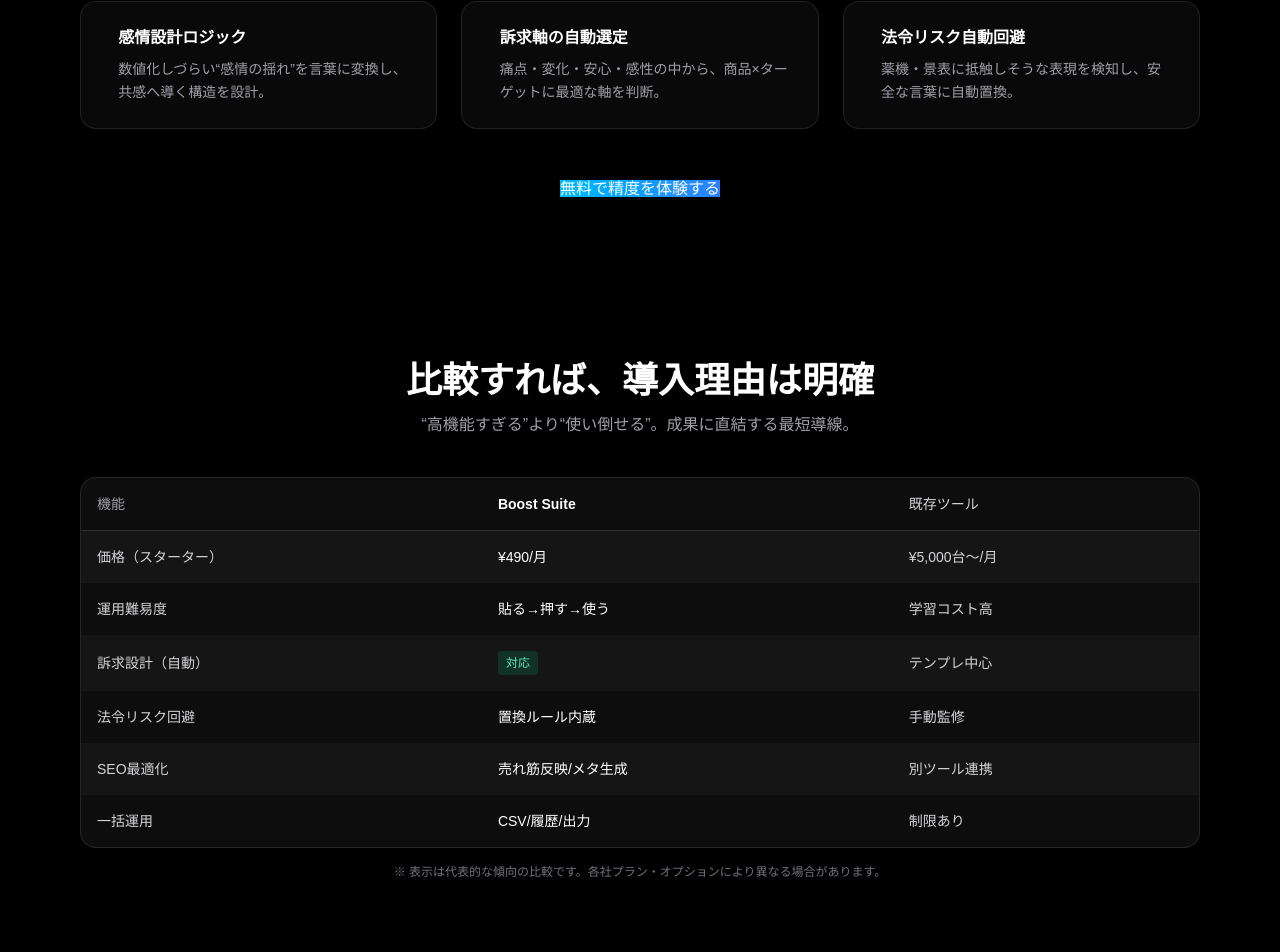
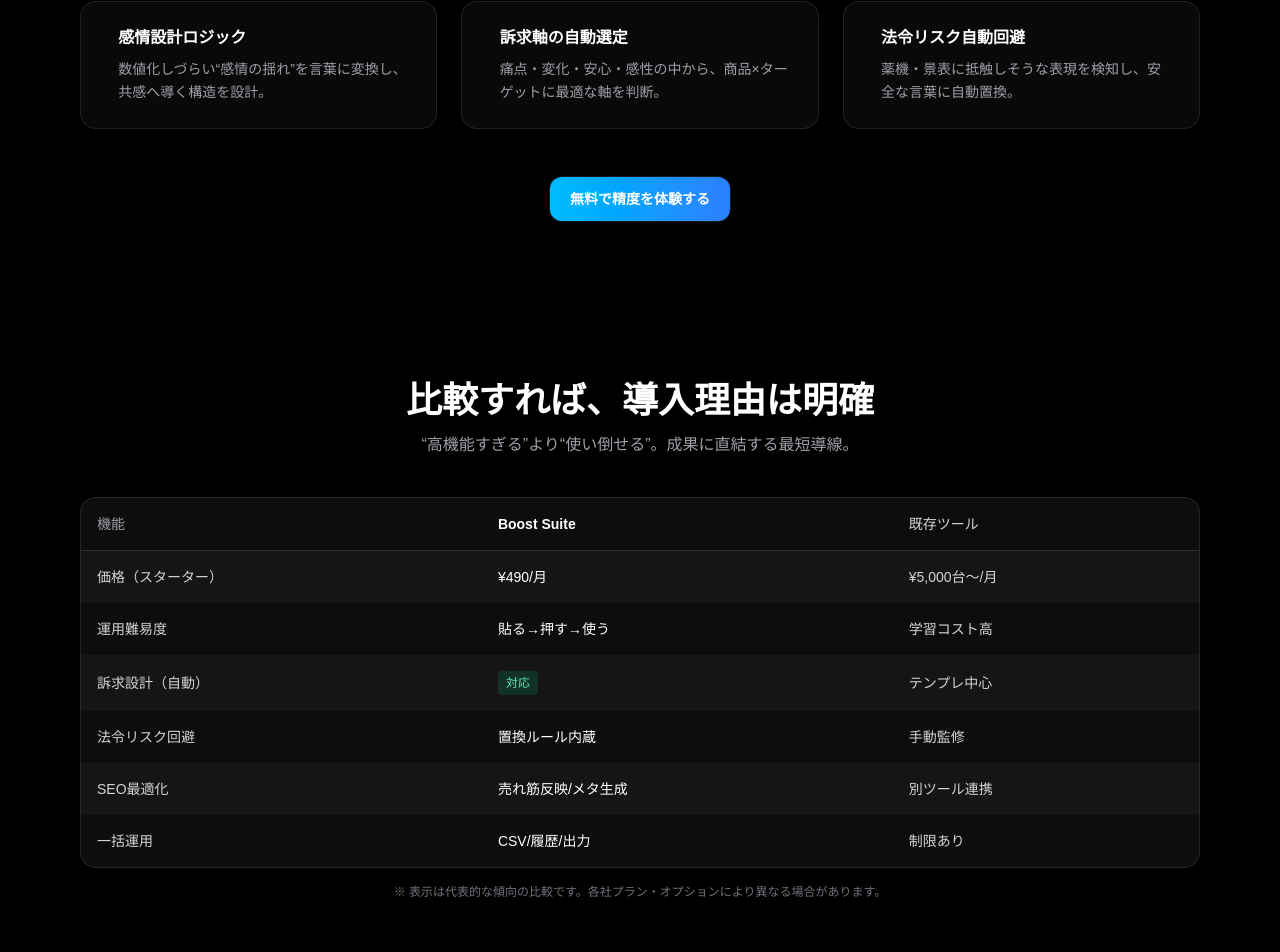
Before and after one commit to Waltz0820/boostsuite-app, a Next.js app: page / in a window 1280 px wide. Shown: the part 2545-3497 px from the top of the page. Built offline with nearby package versions, Linux system fonts and the light colour scheme.

Commit message:
feat: 変更内容

```diff
--- a/app/components/WhyAndBehind.tsx
+++ b/app/components/WhyAndBehind.tsx
@@ -89,7 +89,7 @@
 
         {/* CTA */}
         <div className="text-center mt-12">
-          <a href="/tool" className="btn-primary">無料で精度を体験する</a>
+          <a href="/tool" className="btn btn-primary">無料で精度を体験する</a>
         </div>
       </div>
     </section>
```
